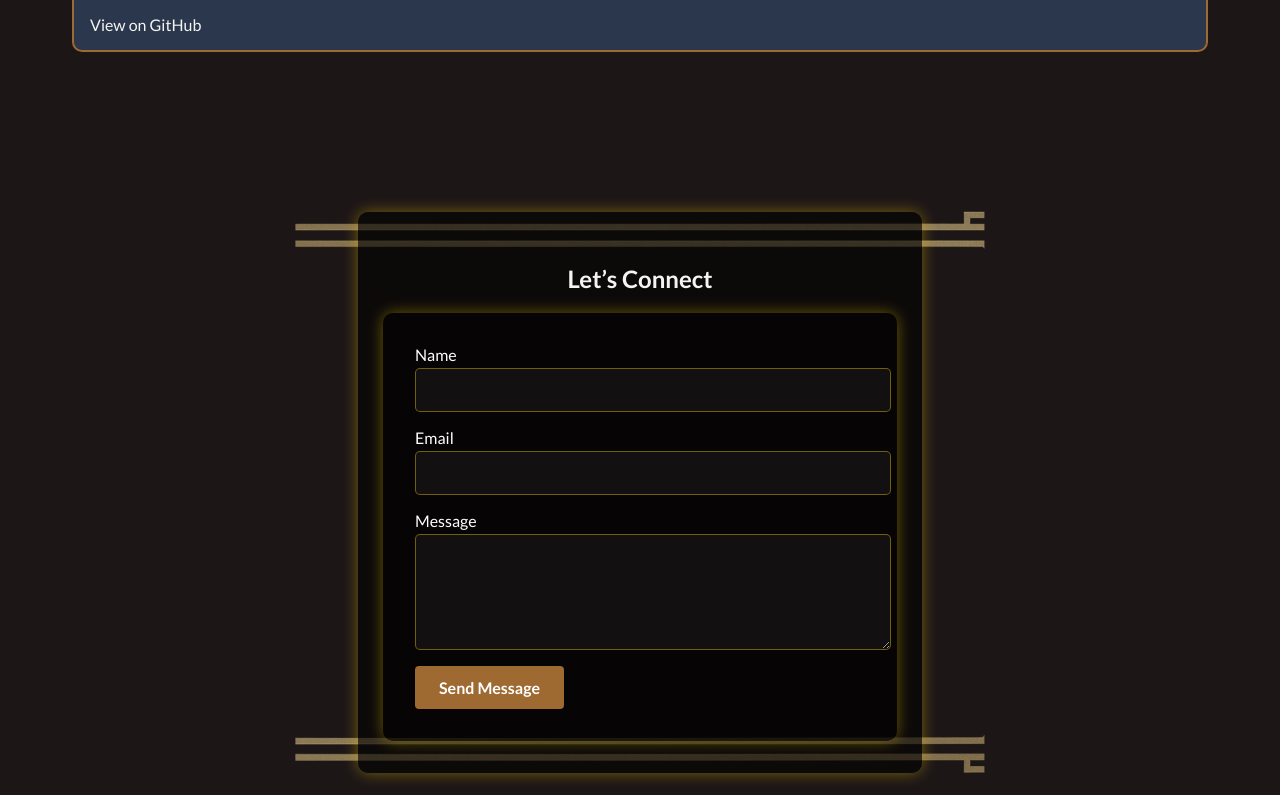
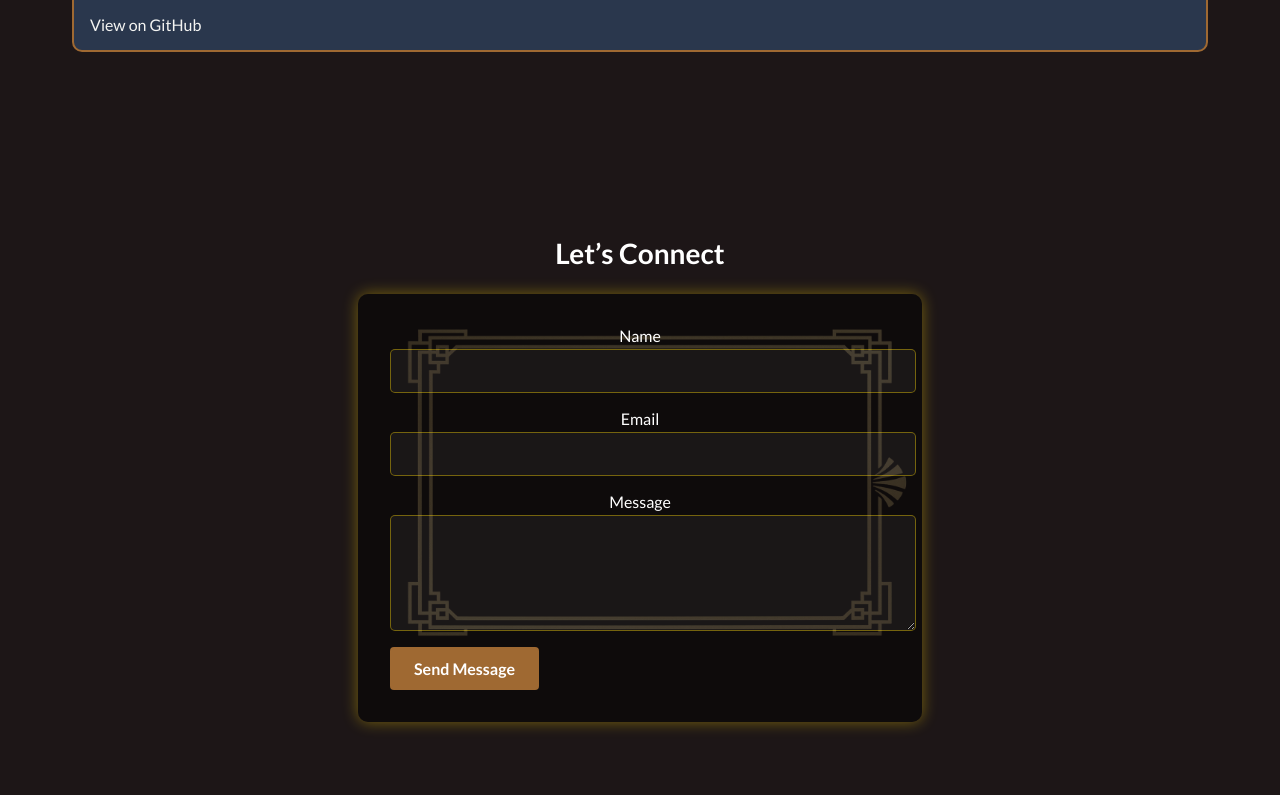
Before and after one commit to Ltdicrisi/portfolio-quest, a React (Vite) app: page / in a window 1280 px wide. Shown: the part 2105-2900 px from the top of the page. Built offline with nearby package versions, Linux system fonts and the light colour scheme.

Commit message:
Fix contact section frame style

```diff
--- a/src/components/Contact.css
+++ b/src/components/Contact.css
@@ -3,8 +3,10 @@
   justify-content: center;
   align-items: center;
   flex-direction: column;
+  padding: 2rem;
+  position: relative;
+  text-align: center;
 }
-
 
 .contact-form label {
   display: block;
@@ -57,22 +59,23 @@
   left: 0;
   width: 100%;
   height: 100%;
-  object-fit: cover;
-  transform: rotate(90deg); /* or remove if you updated the image to horizontal */
+  object-fit: contain; /* More graceful scaling */
+  transform: rotate(90deg); /* Remove if you use a horizontal version */
   z-index: 0;
   pointer-events: none;
-  opacity: 0.6;
+  opacity: 0.5;
+  padding: 1rem;
 }
 
 .contact-frame-wrapper {
   position: relative;
   width: 100%;
-  max-width: 700px; /* Finite size */
-  height: auto;
+  max-width: 700px;
   margin: 2rem auto;
-  padding: 4rem 2rem;
+  padding: 2rem;
   box-sizing: border-box;
   display: flex;
+  flex-direction: column;
   align-items: center;
   justify-content: center;
 }
@@ -103,3 +106,11 @@
   flex-direction: column;
   align-items: center;
 }
+.contact-heading {
+  position: relative;
+  z-index: 2;
+  margin-bottom: 1.5rem;
+  color: white;
+  font-size: 1.75rem;
+  font-weight: bold;
+}
--- a/src/components/Contact.jsx
+++ b/src/components/Contact.jsx
@@ -1,30 +1,49 @@
 import React from "react";
 import "./Contact.css";
-import frameImage from "../assets/images/frame-image.webp"; // update path if needed
+import decoFrame from "../assets/images/frame-image.webp"; // Ensure this path is correct!
 
 function Contact() {
   return (
     <section className="contact-section">
       <div className="contact-frame-wrapper">
-        <img src={frameImage} alt="Deco Frame" className="contact-frame" />
+        {/* Decorative Art Deco Frame Image */}
+        <img src={decoFrame} alt="Art Deco Frame" className="contact-frame" />
 
-        <div className="contact-form-content">
-          <h2>Let’s Connect</h2>
-          <form name="contact" method="POST" data-netlify="true" className="contact-form">
+        {/* Heading inside the frame wrapper */}
+        <h2 className="contact-heading">Let’s Connect</h2>
+
+        {/* Contact Form */}
+        <form
+          name="contact"
+          method="POST"
+          data-netlify="true"
+          className="contact-form"
+        >
           <input type="hidden" name="form-name" value="contact" />
 
           <label htmlFor="name">Name</label>
           <input type="text" name="name" id="name" autoComplete="name" required />
 
           <label htmlFor="email">Email</label>
-            <input type="email" name="email" id="email" autoComplete="email" required />
+          <input
+            type="email"
+            name="email"
+            id="email"
+            autoComplete="email"
+            required
+          />
 
           <label htmlFor="message">Message</label>
-            <textarea name="message" id="message" rows="5" autoComplete="off" required />
+          <textarea
+            name="message"
+            id="message"
+            rows="5"
+            autoComplete="off"
+            required
+          />
 
           <button type="submit">Send Message</button>
         </form>
-        </div>
       </div>
     </section>
   );
```
Lines whose indentation alone changed are shown as unchanged.
